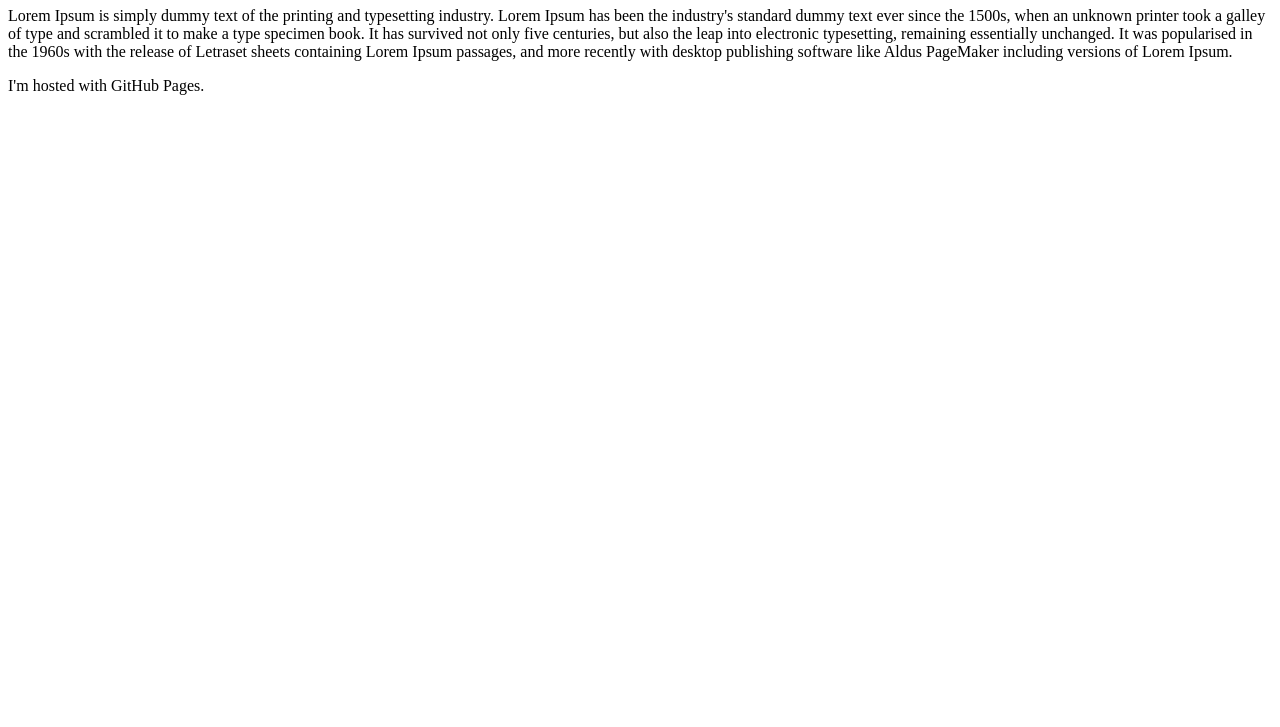
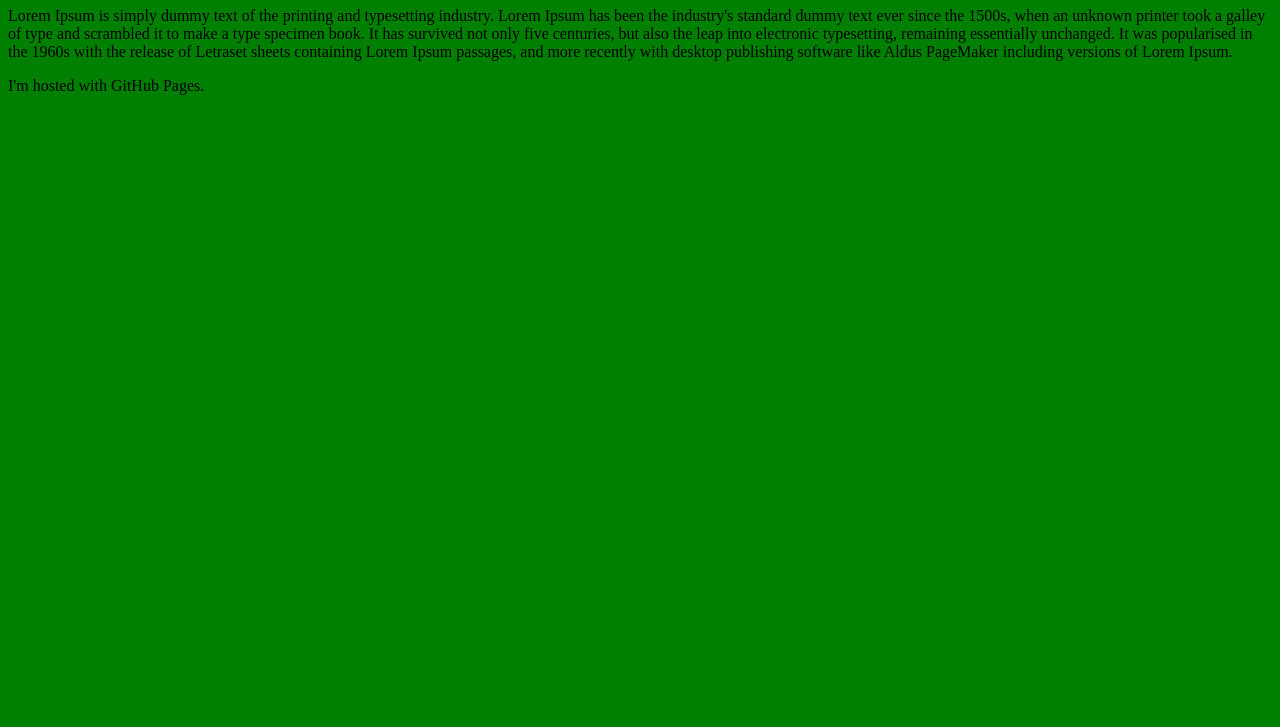
Before and after one commit to RichardStones/RichardStones.github.io, a plain HTML site: page index.html in a window 1280 px wide. Shown: the part 73-800 px from the top of the page. Drawn offline with Linux system fonts and the light colour scheme.

Commit message:
INT: added color

```diff
--- a/index.html
+++ b/index.html
@@ -3,7 +3,7 @@
 <head>
     <meta name="viewport" content="width=device-width, initial-scale=1">
 </head>
-<body onload="v()">
+<body onload="v()" style="background-color: green">
 <h1>Hello World</h1>
 Lorem Ipsum is simply dummy text of the printing and typesetting industry. Lorem Ipsum has been the industry's standard dummy text ever since the 1500s, when an unknown printer took a galley of type and scrambled it to make a type specimen book. It has survived not only five centuries, but also the leap into electronic typesetting, remaining essentially unchanged. It was popularised in the 1960s with the release of Letraset sheets containing Lorem Ipsum passages, and more recently with desktop publishing software like Aldus PageMaker including versions of Lorem Ipsum.
 <script>
```
